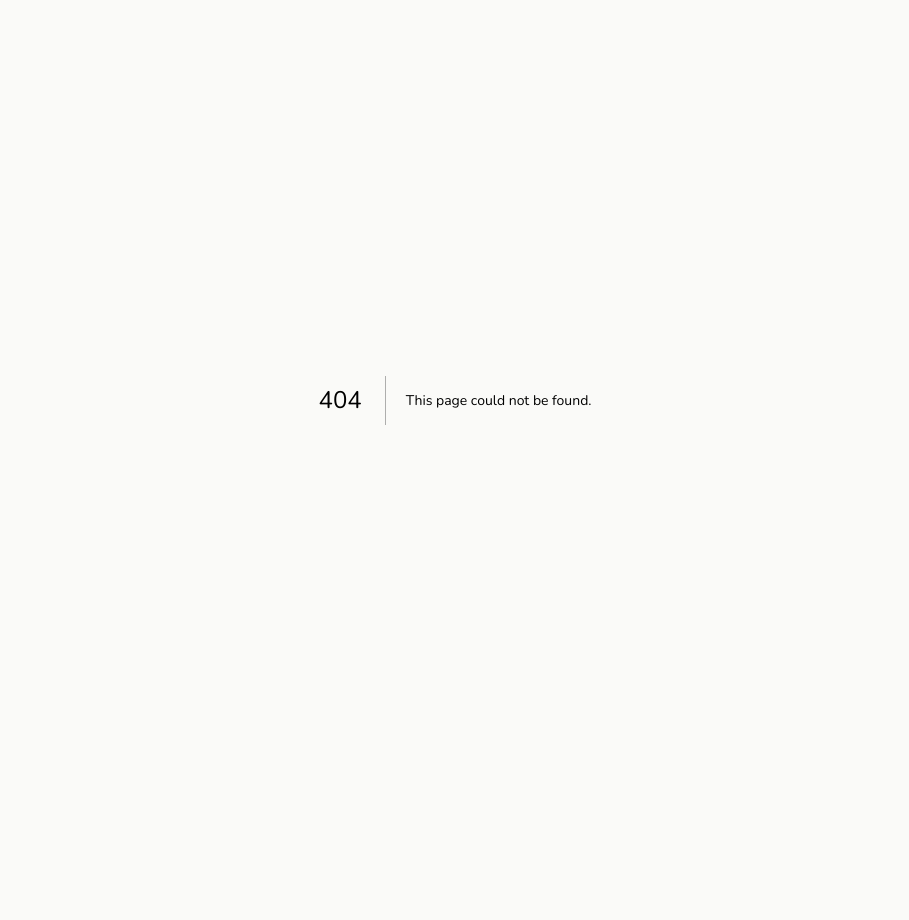
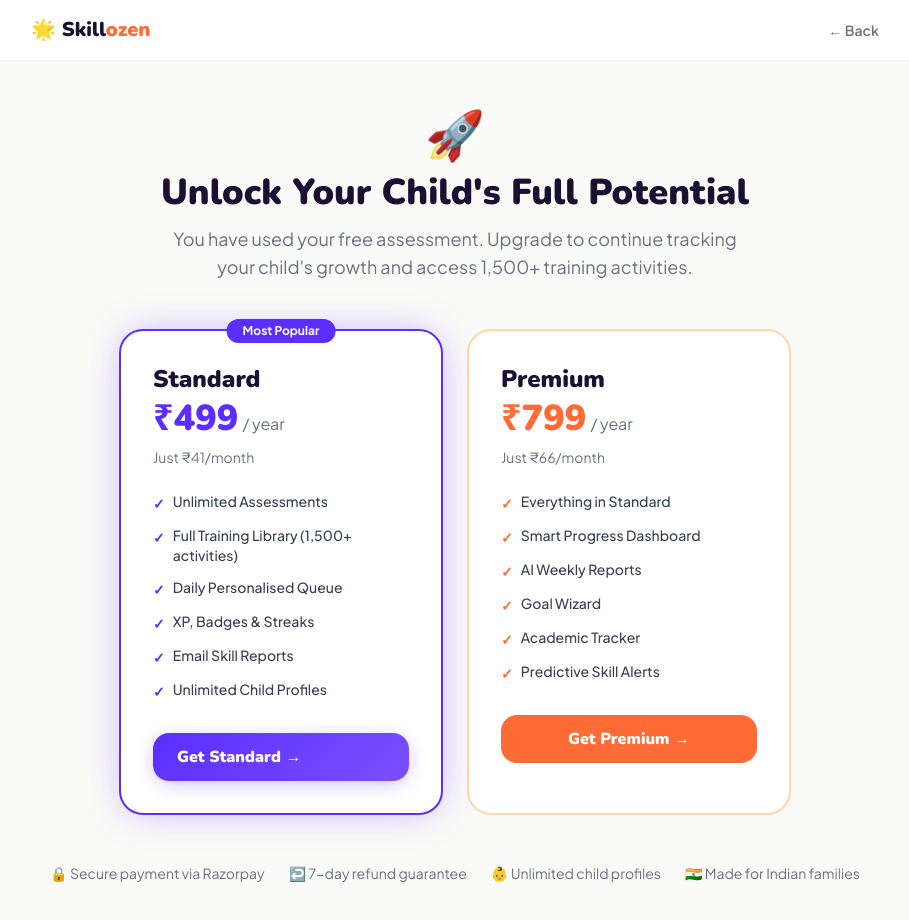
Before and after one commit to lakshmiprabu02/skillozen, a Next.js app: page /pricing in a window 1280 px wide. Before the commit this address had no page. Shown: the top 920 px of the page, without its empty margins (185-1094 px from the left). Before the commit the page ends 800 px from the top, so only its background shows below. Built offline with nearby package versions, Linux system fonts and the light colour scheme.

Commit message:
feat: add pricing upgrade page

```diff
--- /dev/null
+++ b/app/pricing/page.tsx
@@ -0,0 +1,116 @@
+'use client'
+import { useRouter } from 'next/navigation'
+
+export default function PricingPage() {
+  const router = useRouter()
+
+  return (
+    <div className="min-h-screen bg-brand-base">
+      {/* Header */}
+      <div className="bg-white border-b border-gray-100 py-4">
+        <div className="max-w-4xl mx-auto px-6 flex items-center justify-between">
+          <a href="/" className="font-display text-xl font-black text-brand-ink">
+            🌟 Skill<span style={{ color: '#FF6B35' }}>ozen</span>
+          </a>
+          <button onClick={() => router.back()}
+            className="text-sm font-semibold text-gray-500 hover:text-brand-violet">
+            ← Back
+          </button>
+        </div>
+      </div>
+
+      <div className="max-w-4xl mx-auto px-6 py-12">
+
+        {/* Upgrade Banner */}
+        <div className="text-center mb-12">
+          <div className="text-5xl mb-4">🚀</div>
+          <h1 className="font-display text-4xl font-black text-brand-ink mb-3">
+            Unlock Your Child's Full Potential
+          </h1>
+          <p className="text-gray-500 text-lg max-w-xl mx-auto">
+            You have used your free assessment. Upgrade to continue tracking
+            your child's growth and access 1,500+ training activities.
+          </p>
+        </div>
+
+        {/* Plans */}
+        <div className="grid md:grid-cols-2 gap-6 max-w-2xl mx-auto mb-12">
+
+          {/* Standard */}
+          <div className="bg-white rounded-3xl p-8 border-2 border-brand-violet shadow-glow relative">
+            <div className="absolute -top-3 left-1/2 -translate-x-1/2 px-4 py-1 rounded-full text-white text-xs font-black bg-brand-violet">
+              Most Popular
+            </div>
+            <h2 className="font-display text-2xl font-black text-brand-ink mb-1">Standard</h2>
+            <div className="flex items-baseline gap-1 mb-2">
+              <span className="font-display text-4xl font-black text-brand-violet">₹499</span>
+              <span className="text-gray-500">/ year</span>
+            </div>
+            <p className="text-gray-500 text-sm mb-6">Just ₹41/month</p>
+            <ul className="space-y-3 mb-8">
+              {[
+                'Unlimited Assessments',
+                'Full Training Library (1,500+ activities)',
+                'Daily Personalised Queue',
+                'XP, Badges & Streaks',
+                'Email Skill Reports',
+                'Unlimited Child Profiles',
+              ].map(f => (
+                <li key={f} className="flex items-start gap-2 text-sm font-medium text-gray-700">
+                  <span className="text-brand-violet font-black mt-0.5">✓</span>
+                  {f}
+                </li>
+              ))}
+            </ul>
+            <button
+              onClick={() => router.push('/onboarding?plan=standard')}
+              className="w-full py-3 rounded-2xl font-display font-black text-white btn-primary">
+              Get Standard →
+            </button>
+          </div>
+
+          {/* Premium */}
+          <div className="bg-white rounded-3xl p-8 border-2 border-orange-200">
+            <h2 className="font-display text-2xl font-black text-brand-ink mb-1">Premium</h2>
+            <div className="flex items-baseline gap-1 mb-2">
+              <span className="font-display text-4xl font-black text-brand-coral">₹799</span>
+              <span className="text-gray-500">/ year</span>
+            </div>
+            <p className="text-gray-500 text-sm mb-6">Just ₹66/month</p>
+            <ul className="space-y-3 mb-8">
+              {[
+                'Everything in Standard',
+                'Smart Progress Dashboard',
+                'AI Weekly Reports',
+                'Goal Wizard',
+                'Academic Tracker',
+                'Predictive Skill Alerts',
+              ].map(f => (
+                <li key={f} className="flex items-start gap-2 text-sm font-medium text-gray-700">
+                  <span className="text-brand-coral font-black mt-0.5">✓</span>
+                  {f}
+                </li>
+              ))}
+            </ul>
+            <button
+              onClick={() => router.push('/onboarding?plan=premium')}
+              className="w-full py-3 rounded-2xl font-display font-black text-white transition-all"
+              style={{ background: '#FF6B35' }}>
+              Get Premium →
+            </button>
+          </div>
+
+        </div>
+
+        {/* Trust signals */}
+        <div className="flex flex-wrap justify-center gap-6 text-center text-sm text-gray-500">
+          <div>🔒 Secure payment via Razorpay</div>
+          <div>↩️ 7-day refund guarantee</div>
+          <div>👶 Unlimited child profiles</div>
+          <div>🇮🇳 Made for Indian families</div>
+        </div>
+
+      </div>
+    </div>
+  )
+}
```
